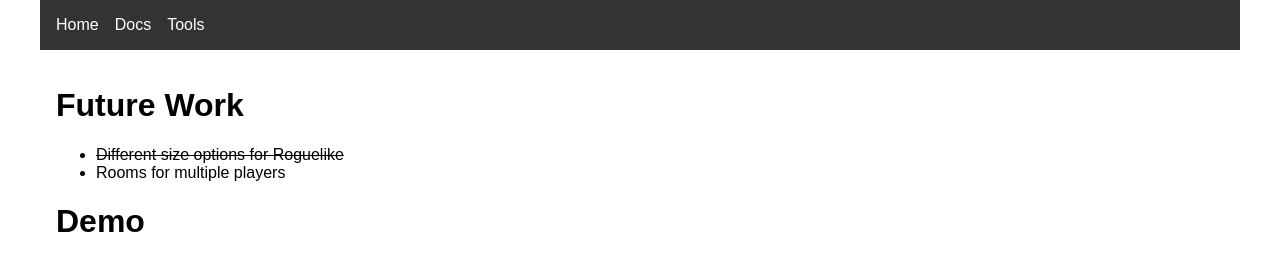
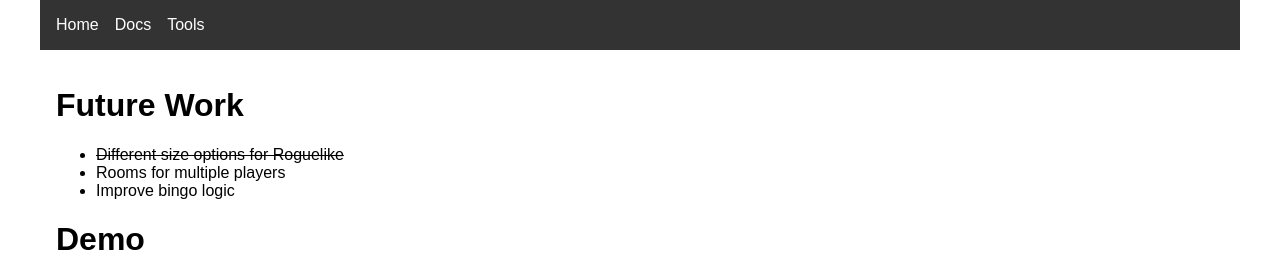
Before and after one commit to CJ-2123/cj-2123.github.io, a plain HTML site: page projects/bingo.html in a window 1280 px wide. Shown: the top 262 px of the page. Drawn offline with Linux system fonts and the light colour scheme.

Commit message:
update bingo gen project

```diff
--- a/projects/bingo.html
+++ b/projects/bingo.html
@@ -27,6 +27,7 @@
         <ul>
             <li><strike>Different size options for Roguelike</strike></li>
             <li>Rooms for multiple players</li>
+            <li>Improve bingo logic</li>
         </ul>
 
         <h1>Demo</h1>
```
Also changed, not shown: img/bingo-logic-check.jpg (added), img/bingo-logic.jpg (added), img/bingo.jpg, img/custom.jpg, img/exploration.jpg, 1 other file.
